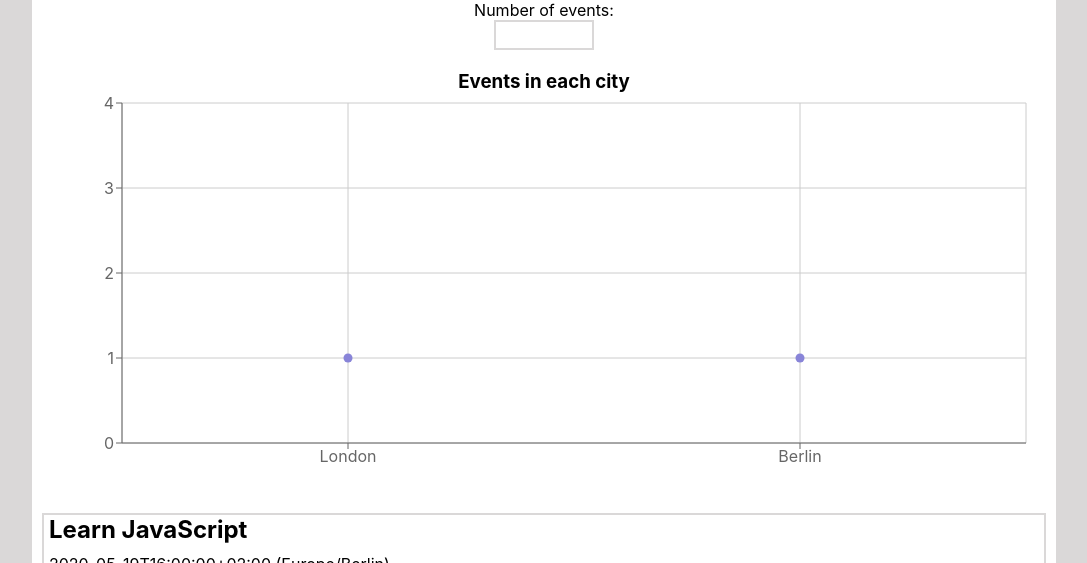
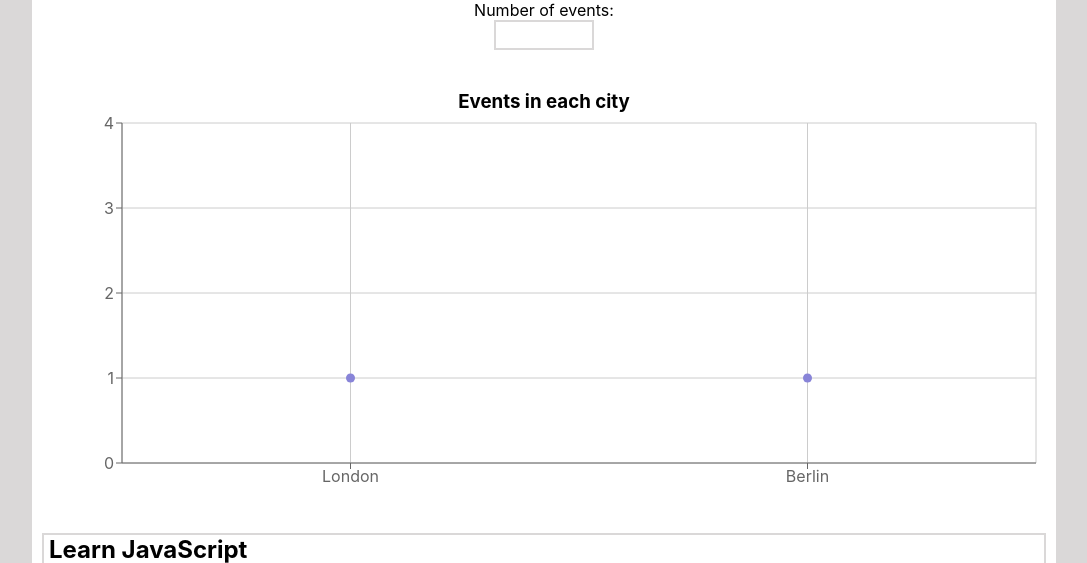
Before and after one commit to stefan-pop/meet, a React (Create React App) app: page / in a window 1280 px wide. Shown: the part 152-715 px from the top of the page, without its empty margins (96-1183 px from the left). Built offline with nearby package versions, Linux system fonts and the light colour scheme; no server answers; what atatus-spa would draw is missing.

Commit message:
wrapped the scatter chart in a div and updated its margins

```diff
--- a/src/App.js
+++ b/src/App.js
@@ -135,9 +135,10 @@ class App extends Component {
 
 				<NumberOfEvents updateEventsLength={(value) => this.updateEventsLength(value)} />
 
-				<h3 style={{marginTop: "20px"}}>Events in each city</h3>
+				<div className="data-vis-wrapper">
+					<h3 style={{marginTop: "40px"}}>Events in each city</h3>
 					<ResponsiveContainer height={400}>
-					<ScatterChart margin={{top: 10, right: 20, bottom: 20, left: 20,}}>
+						<ScatterChart margin={{top: 10, right: 10, bottom: 20, left: 20,}}>
 							<CartesianGrid />
 							<XAxis type="category" dataKey="city" name="city" />
 							<YAxis type="number" dataKey="number" name="number of events" allowDecimals={false} />
@@ -145,6 +146,7 @@ class App extends Component {
 							<Scatter data={this.getData()} fill="#8884d8" />
 						</ScatterChart>
 					</ResponsiveContainer>
+				</div>
 
 				<EventList events={this.state.events} />
 
```
Lines whose indentation alone changed are shown as unchanged.
